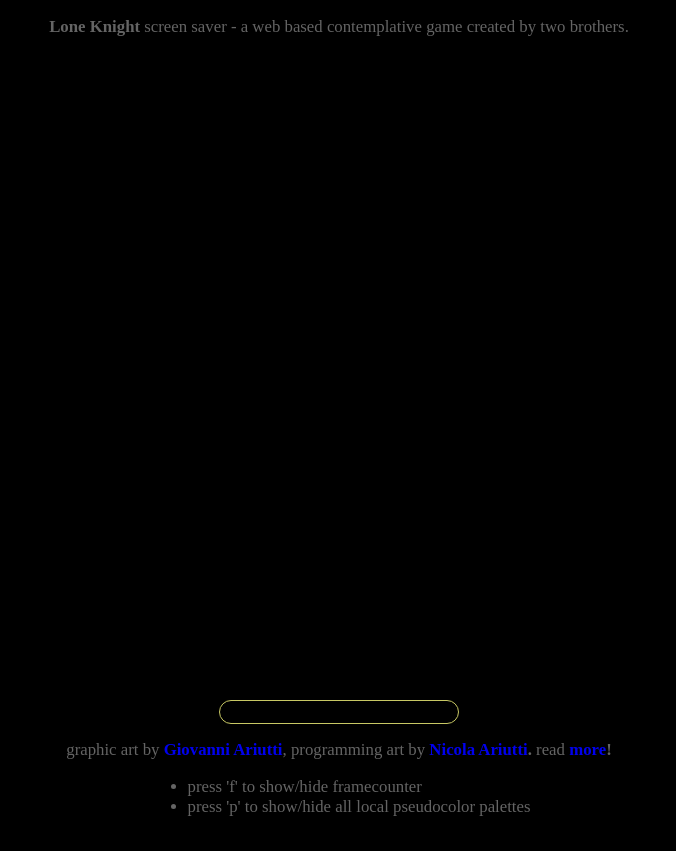
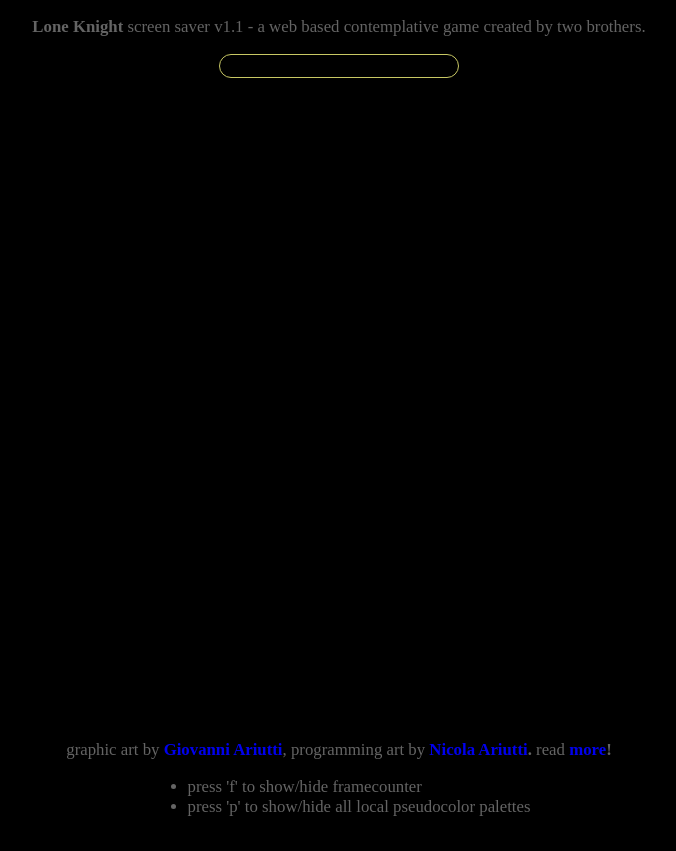
Before and after one commit to Limulo/rider-screensaver, a plain HTML site: page index.html in a window 1280 px wide. Shown: the whole page, without its empty margins (301-977 px from the left). Drawn offline with Linux system fonts and the light colour scheme; no server answers; a web font is replaced by a local one.

Commit message:
modificati i file dati, ora migliorati dal punto di vista della animazione

```diff
--- a/index.html
+++ b/index.html
@@ -33,8 +33,13 @@
 
 <body>
 	<div class="credits">
-		<b>Lone Knight</b> screen saver - a web based contemplative game created by two brothers.
+		<b>Lone Knight</b> screen saver v1.1 - a web based contemplative game created by two brothers.
 	</div>
+
+	<div class="progress">
+		<div class="indicator"></div>
+	</div>
+
 	<div id="game-container"></div>
 
 	<div class="credits">
--- a/scripts/main.js
+++ b/scripts/main.js
@@ -12,8 +12,6 @@ var main = (function() {
 		if( p == 100){
 			var progress = document.getElementsByClassName("progress")[0];
 			progress.style.display = "none";
-		} else {
-			window.setTimeout(checkProgress, 30);
 		}
 	}
 
@@ -469,11 +467,11 @@ var main = (function() {
 		gl.vertexAttribPointer(0, 2, gl.FLOAT, false, 0, 0);
 
 		// per visualizzare lo stato di progressione del loading risorse
-		if(bDebug) console.log("INIT: creo la barra di progressione per monitorare il caricamento delle risorse");
-		var progress = document.createElement("div");
-		progress.className = "progress";
-		progress.innerHTML = '<div class="indicator"></div>';
-		div.appendChild(progress);
+		//if(bDebug) console.log("INIT: creo la barra di progressione per monitorare il caricamento delle risorse");
+		//var progress = document.createElement("div");
+		//progress.className = "progress";
+		//progress.innerHTML = '<div class="indicator"></div>';
+		//div.appendChild(progress);
 
 		// CALCOLI VARI **************************************************
 		velCam = main.utility.int(velFactor * velActor);
@@ -505,20 +503,27 @@ var main = (function() {
 		if (bDebug) console.log("INIT: creo il FRAMECOUNTER");
 		framcounter = new (main.Framecount)();
 
+
 		if (bDebug) console.log("INIT: carico le risorse dai files JSON\n");
-		loadImgFromJson("data/00_orari.json", checkProgress );
-		loadImgFromJson("data/01_orari.json", setup );
+
+		intervaID = window.setInterval(checkProgress, 30);
+
+		loadImgFromJson("data/00_orari.json", setup );
+		loadImgFromJson("data/01_orari.json");
 		loadImgFromJson("data/02_orari.json");
 		loadImgFromJson("data/03_orari.json");
 		//loadImgFromJson("data/sovra.json" );
 		loadImgFromJson("data/cavaliere.json");
 	}
 
+	var intervalID;
 
 	// SETUP /////////////////////////////////////////////////////////////
 	function setup() {
+		window.clearInterval( intervalID );
+
 		if (bDebug) console.log("SETUP: carico le risorse dai files JSON\n");
-		// NOTA: nel chiamare il metodo init per il PARALLASSE o p er l'ATTORE
+		// NOTA: nel chiamare il metodo init per il PARALLASSE o per l'ATTORE
 		// sto anche provvedendo alla creazione dei rispettivi elementi di interfaccia
 		// quali, ad esempio, i riquadri che si occuperanno di mostrare le varie LOCPALS
 
@@ -547,7 +552,7 @@ var main = (function() {
 		cavaliere = new (main.Actor)("data/cavaliere.json", imgCache["data/cavaliere.json"], imgW, imgH, actorPos, mainPal);
 		mainPal.setNextFreeColor(249, 0, 249);
 
-		// Setup a palette.
+		// Setup a palette
 		// make palette texture and upload palette
 		gl.activeTexture(gl.TEXTURE0);
 		var mainPal_Tex = gl.createTexture();
```
